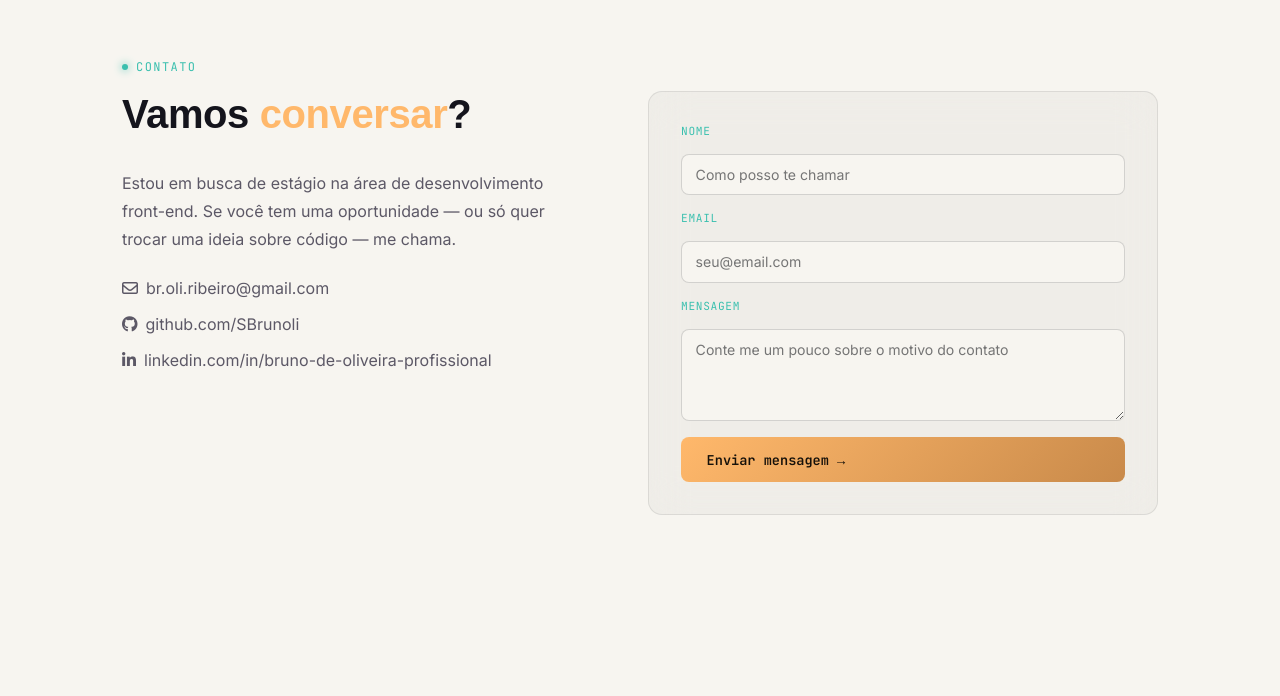
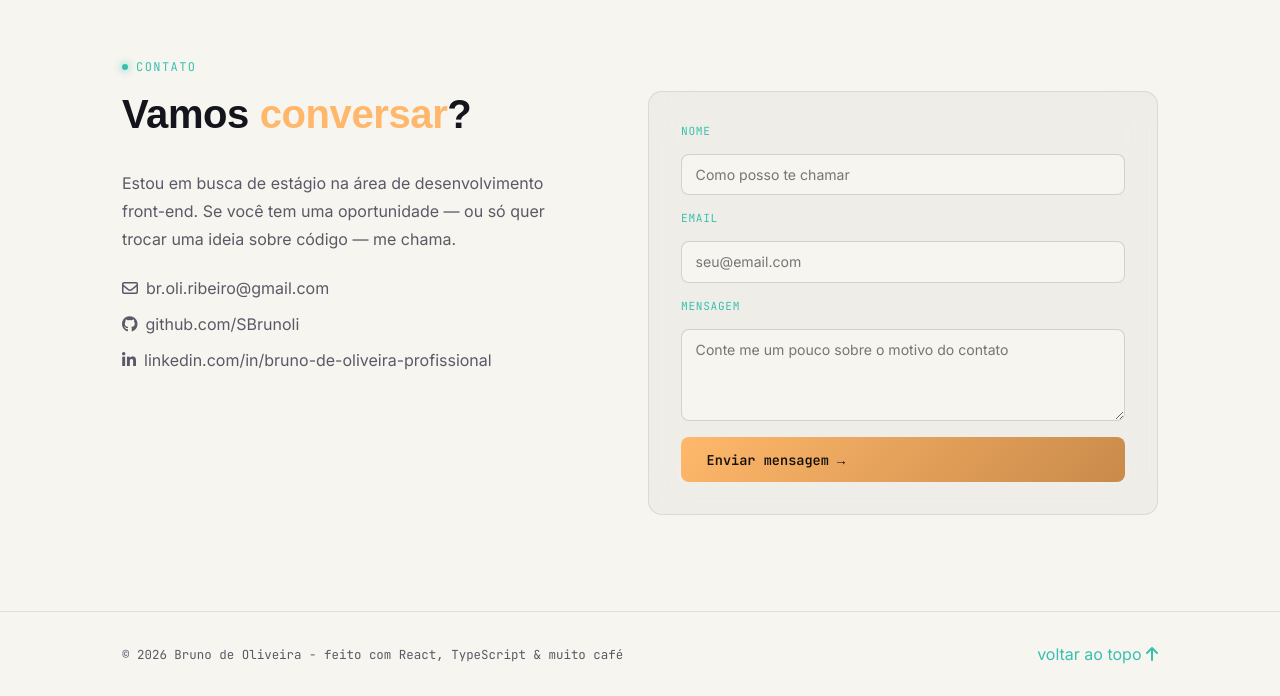
Before and after one commit to SBrunoli/meu-portfolio, a React (Vite) app: page / in a window 1280 px wide. Shown: the part 4193-4889 px from the top of the page. Before the commit the page ends 4804 px from the top, so only its background shows below. Built offline with nearby package versions, Linux system fonts and the light colour scheme; a web font is replaced by a local one.

Commit message:
feat: adiciona seção Footer ao projeto

```diff
--- a/src/App.tsx
+++ b/src/App.tsx
@@ -6,6 +6,7 @@ import Projects from "./components/projects/Projects";
 import Skills from "./components/Skills/Skills";
 import Journey from "./components/Journey/Journey";
 import Contact from "./components/Contact/Contact";
+import Footer from "./components/Footer/Footer";
 
 function App() {
   return (
@@ -20,6 +21,8 @@ function App() {
           <Journey />
           <Contact />
         </main>
+
+        <Footer />
       </ThemeProvider>
     </>
   );
--- /dev/null
+++ b/src/components/Footer/Footer.module.css
@@ -0,0 +1,34 @@
+.footer {
+    width: 100%;
+      padding: var(--space-3) 0;
+      border-top: 1px solid var(--color-border);
+}
+
+.footer__inner {
+  display: flex;
+  justify-content: space-between;
+  align-items: center;
+}
+
+.footer__copy {
+  font-family: var(--font-code);
+  font-size: 0.78rem;
+  color: var(--color-text-dim);
+}
+
+.footer__link {
+  color: var(--teal);
+  transition: color 0.3s var(--ease-out);
+}
+
+.footer__link:hover {
+  color: var(--amber);
+}
+
+@media (max-width: 590px) {
+    .footer__inner {
+        flex-direction: column;
+        align-items: start;
+        gap: var(--space-2);
+    }
+}
--- /dev/null
+++ b/src/components/Footer/Footer.tsx
@@ -0,0 +1,16 @@
+import styles from "./Footer.module.css"
+
+
+function Footer () {
+    return (
+        <footer className={styles.footer}>
+            <div className={`container ${styles.footer__inner}`}>
+                <p className={styles.footer__copy}>© 2026 Bruno de Oliveira - feito com React, TypeScript & muito café</p>
+
+                <a href="#top" className={styles.footer__link}>voltar ao topo <i className="fa-solid fa-arrow-up"></i></a>
+            </div>
+        </footer>
+    )
+}
+
+export default Footer
```
